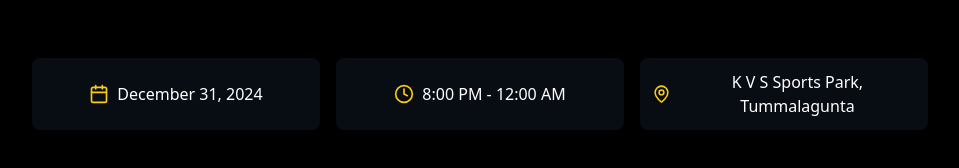
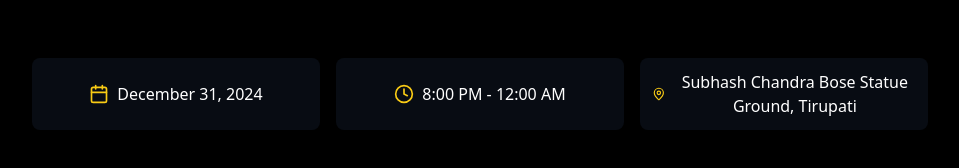
Before and after one commit to Jaswanthk33/-VRNYE2025-, a React (Vite) app: page / in a window 1280 px wide. Shown: the part 516-684 px from the top of the page, without its empty margins (160-1119 px from the left). Built offline with nearby package versions, Linux system fonts and the light colour scheme.

Commit message:
venue details changed

```diff
--- a/src/components/Hero.jsx
+++ b/src/components/Hero.jsx
@@ -158,7 +158,7 @@
             </div>
             <div className="flex items-center justify-center space-x-2 bg-gray-900/50 p-3 rounded-lg">
               <MapPin className="h-5 w-5 text-yellow-400" />
-              <span className="text-sm sm:text-base">K V S Sports Park, Tummalagunta</span>
+              <span className="text-sm sm:text-base">Subhash Chandra Bose Statue Ground, Tirupati</span>
             </div>
           </div>
 
```
